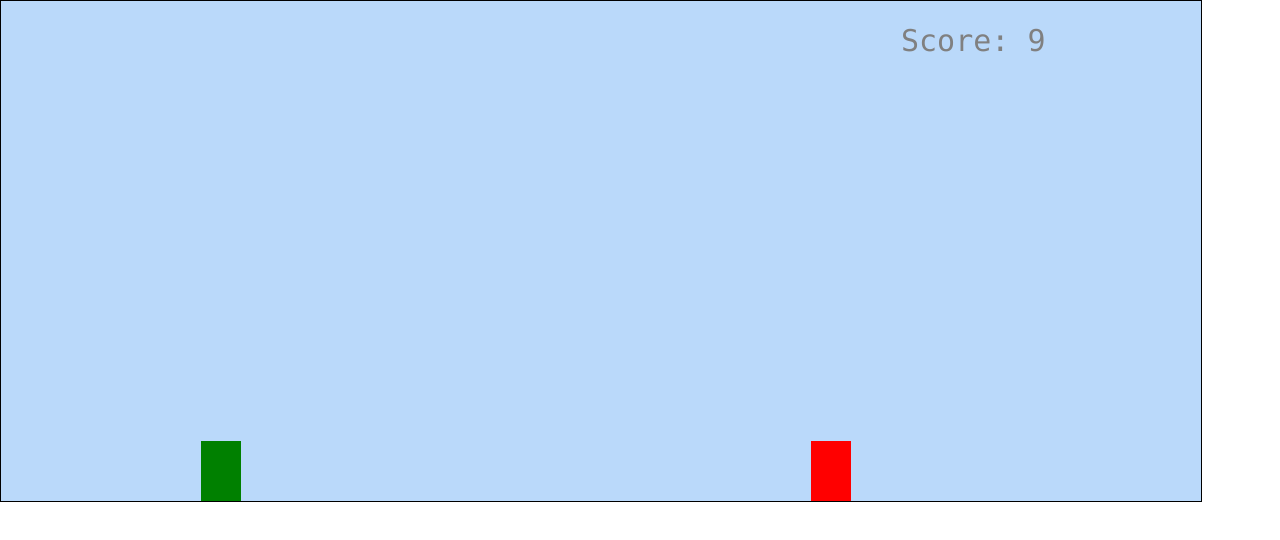
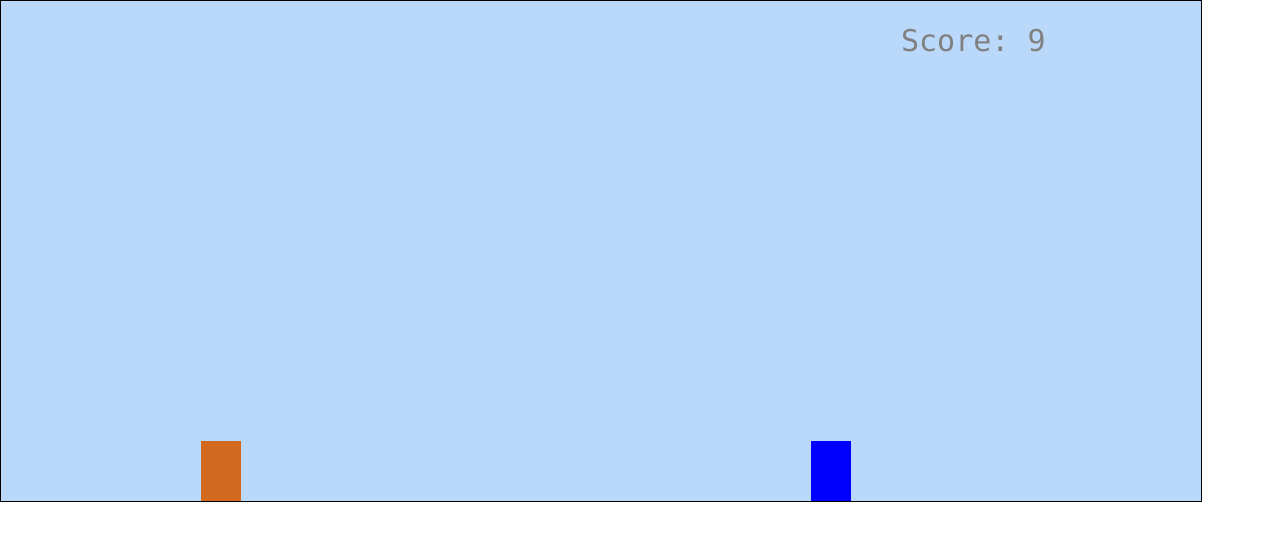
Before and after one commit to FoxPawPaws/JointJumper, a plain HTML site: page www/index.html in a window 1280 px wide. Drawn offline with Linux system fonts and the light colour scheme.

Commit message:
joint obstacle fix

```diff
--- a/www/index.html
+++ b/www/index.html
@@ -20,9 +20,10 @@
         minGap=400;
         maxGap=700;
         gap=randGap();
+
         jumpTemp=1;
         var myObstacles=[];
-        var colours=["red","blue","green"];
+        var colours=["red","blue", "grey" ,"green","chocolate","yellow","orange"];
         function startGame(){
             gamearea.start();
         }
@@ -43,6 +44,7 @@
         var scoreText={
             x:900,
             y:50,
+            y1:100,
             update:function(text){
                 gamearea.context.fillStyle="gray";
                 gamearea.context.font="30px Consolas";
@@ -91,9 +93,14 @@
                 }
             },
             crashWith:function(obs){
+                y1:100 //joint score
                 if(this.x+60>obs.x &&this.x<obs.x+obs.width && this.y+80>obs.y){
-                    return true;
+                    if(obs.index == 3 ){
+                        return false;
+                    }return true;
                 }
+
+                gamearea.context.fillText("BONUS: "+100, this.x,this.y1);
                 return false;
             }
         }
@@ -120,6 +127,7 @@
                this.context=this.canvas.getContext("2d");
                this.frame=0;
                this.score=0;
+               this.jointScore=0; // joint score
                this.interval=setInterval(this.updateGameArea,5);
                window.addEventListener("keydown",jump);
             },
```
